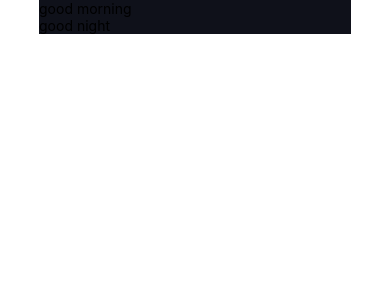
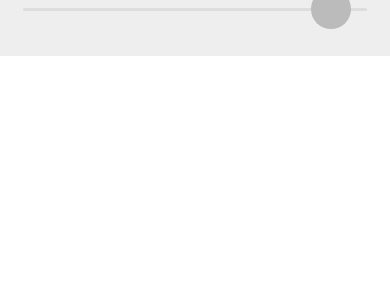
Before and after one commit to ImSreyas/ZYROKAT-notes, a React Native app: screen / in a window 390 px wide. Shown: the top 300 px of the page. Built offline with nearby package versions, Linux system fonts and the light colour scheme.

Commit message:
started with some basics

```diff
--- a/App.js
+++ b/App.js
@@ -1,25 +1,54 @@
-import { StatusBar } from 'expo-status-bar';
-import { StyleSheet, Text, View } from 'react-native';
+import { StatusBar, StyleSheet, Text, View, Image, SafeAreaView } from 'react-native';
+
 
 export default function App() {
   return (
-    <View>
+    <SafeAreaView>
       <View>
-        <StatusBar backgroundColor={ '#FFF' } animated={ true }/>
-      </View>
-      <View style={styles.container}>
-        <View style={styles.card}>
-          <Text>good morning</Text>
+        <View>
+          <StatusBar backgroundColor={ color.primaryBackground } barStyle='dark-content'></StatusBar>
         </View>
-        <View style={styles.card} backgroundColor={"#0f111a"}>
-          <Text>good night</Text>
+
+        <View style= { styles.mainBody }>
+            <View style={ styles.topBar }>
+              <View style={ styles.profileIconCircle }></View>
+            </View>
         </View>
       </View>
-    </View>
+    </SafeAreaView>
   );
 }
 
+const color = {
+  primary: '#658864',
+  secondary: '#B7B78A',
+  primaryBackground: '#EEEEEE',
+  secondaryBackground: '#DDDDDD'
+}
 const styles = StyleSheet.create({
+  mainBody: {
+    width: '100%',
+    height: '100%',
+    backgroundColor: color.primaryBackground,
+    paddingHorizontal: '6%',
+    paddingVertical: '2%'
+  },
+  topBar: {
+    width: '100%',
+    height: '7%',
+    backgroundColor: color.secondaryBackground,
+    borderRadius: 16,
+    flexDirection: 'row',
+    justifyContent: 'flex-end',
+    alignItems: 'center'
+  },
+  profileIconCircle: {
+    width: 40,
+    aspectRatio: 1/1,
+    backgroundColor: '#bbb',
+    borderRadius: 1000,
+    marginRight: 16
+  },
   container: {
     width: '100%',
     height: '100%',
@@ -30,6 +59,7 @@ const styles = StyleSheet.create({
   card: {
     width: '80%',
     height: '50%',
-    backgroundColor: '#0f111a'
+    margin: '2%',
+    backgroundColor: '#aaa'
   }
 });
--- a/app.json
+++ b/app.json
@@ -24,10 +24,16 @@
       "adaptiveIcon": {
         "foregroundImage": "./assets/adaptive-icon.png",
         "backgroundColor": "#FFFFFF"
-      }
+      },
+      "package": "com.imsreyas.ZYROKATnotes"
     },
     "web": {
       "favicon": "./assets/favicon.png"
+    },
+    "extra": {
+      "eas": {
+        "projectId": "f99e8945-e0fa-4a8f-8579-9bf7f9ab68bc"
+      }
     }
   }
 }
```
Also changed, not shown: eas.json (added, +28 -0 lines).
